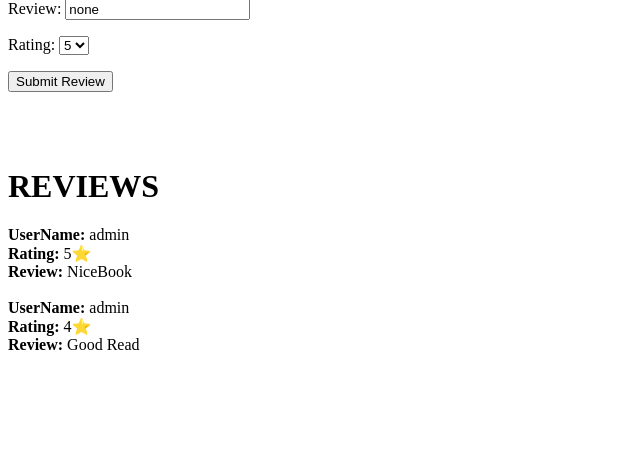
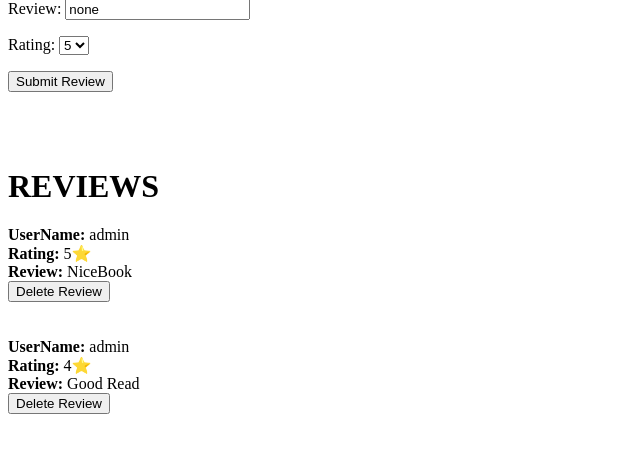
Before and after one commit to HemankBajaj/Library_Management, a Django app: page /bookview/2 in a window 1280 px wide. Shown: the part 346-804 px from the top of the page, without its empty margins (0-640 px from the left). Before the commit the page ends 696 px from the top, so only its background shows below. Run offline with Django 3.2, Linux system fonts and the light colour scheme; a user stored in the database is signed in; data comes from the database, SQL or seed files in the repository; both versions use the stored data as it was after the commit.

Commit message:
search utility and review  delete added

```diff
--- a/library_management/Templates/book_detail.html
+++ b/library_management/Templates/book_detail.html
@@ -37,7 +37,13 @@
   {% for review in reviews  %}
   <b>UserName:</b> {{review.user}}<br>
   <b>Rating: </b> {{review.rating}}⭐<br>
-  <b>Review: </b>{{review.review}}<br><br>
+  <b>Review: </b>{{review.review}}<br>
+  {% if user.is_staff %}
+  <form action="review/{{review.id}}" method="POST">
+    {% csrf_token %}
+    <input type="submit" value="Delete Review">
+</form><br><br>
+  {% endif %}
   {% endfor %}
   {% else %}
   <h3>Be The First One To Write a Review</h3>
--- a/library_management/Templates/bookview.html
+++ b/library_management/Templates/bookview.html
@@ -23,6 +23,11 @@
 </tr>
 </tfoot>
 <tbody>
+   <form action="{% url 'search_result' %}" method="get">
+      <input name="query" type="text" placeholder="Search here.." >
+      <button type="submit" name="button">Submit</button>
+    </form>
+
   {% for book in books %}
     <tr>
       <td><a href="/bookview/{{book.id}}">{{book.title}}</a></td>
--- a/library_management/library/urls.py
+++ b/library_management/library/urls.py
@@ -14,4 +14,6 @@ urlpatterns = [
     path('addbook',views.addbook, name="addbook"),
     path('bookview/bookview', views.bookview, name='bookview'),
     path('bookview/bookview/<int:pk>', views.book_detail, name='book_detail'),
+    path('bookview/review/<int:pk>', views.review_delete, name='review_delete'),
+    path('search/', views.SearchPage, name='search_result'),
 ]
--- a/library_management/library/views.py
+++ b/library_management/library/views.py
@@ -8,7 +8,7 @@ from .forms import NewUserForm, BookForm, ReviewForm
 from django.db import models
 from django.contrib.auth.decorators import login_required,user_passes_test
 from . import forms,models
-from .models import Book
+from .models import Book,Review
 # Create your views here.
 
 def index(request):
@@ -76,7 +76,11 @@ def book_detail(request, pk):
             return HttpResponse('Review Submitted')
     return render(request, 'book_detail.html', locals())
 
-
+def SearchPage(request):
+    srh = request.GET['query']
+    books = models.Book.objects.filter(title__icontains=srh)
+    books = {'books': books, 'search':srh}
+    return render(request, 'bookview.html', books)
 
 
 
@@ -88,3 +92,11 @@ def addbook(request):
             book_form.save()
             return redirect('bookview')
     return render(request,'addbook.html', {'book_form':book_form})
+
+
+@login_required(login_url='userlogin')
+def review_delete(request,pk):
+    review = get_object_or_404(Review, pk=pk)
+    if request.method == "POST":
+        review.delete()
+        return HttpResponse('Comment Successfully Deleted')
```
Also changed, not shown: library_management/db.sqlite3, library_management/library/models.py (line endings or trailing spaces).
